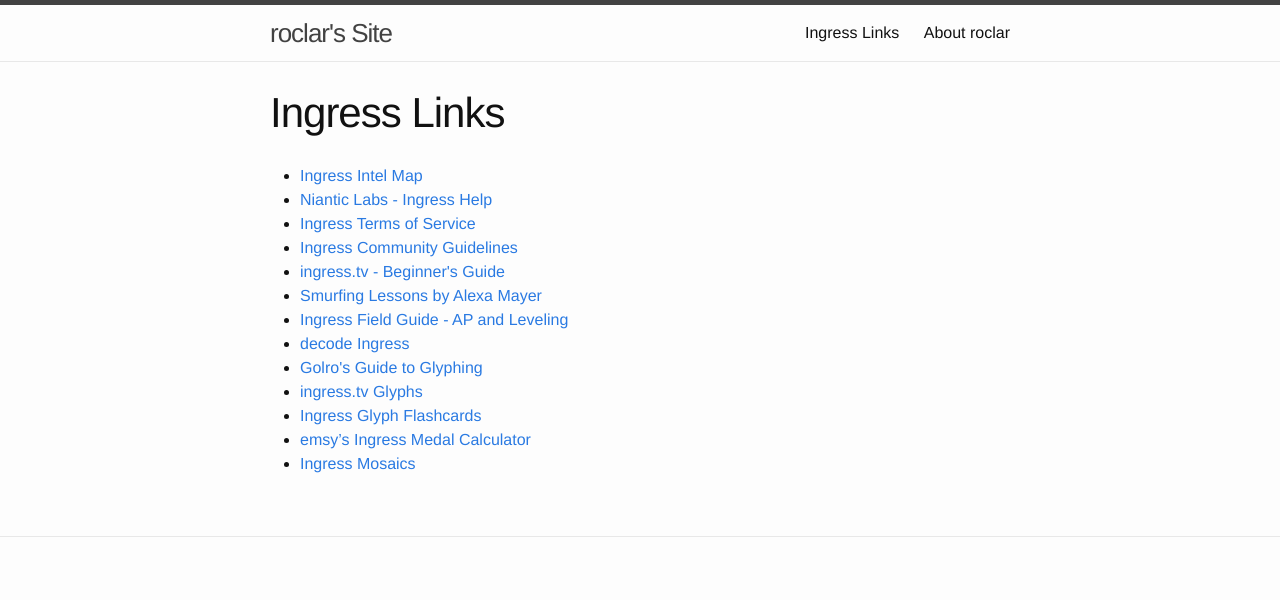
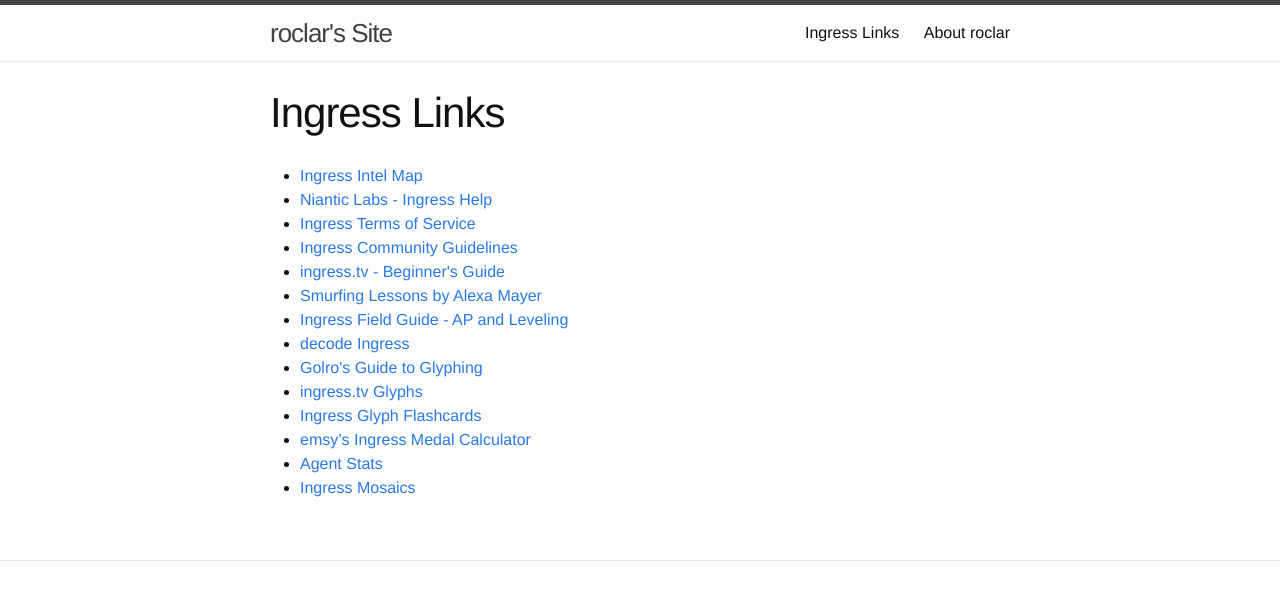
Before and after one commit to roclar/roclar.github.io, a Jekyll site: the page built from ingress.md, in a window 1280 px wide. Shown: the top 600 px of the page. Built offline with Jekyll 4.4.1, drawn with Linux system fonts in a browser that asks for light colours.

Commit message:
Added Agent Stats to the Ingress page

```diff
--- a/ingress.md
+++ b/ingress.md
@@ -16,4 +16,5 @@
 - [ingress.tv Glyphs](http://www.ingress.tv/glyphs.html)
 - [Ingress Glyph Flashcards](https://quizlet.com/67225986/flashcards)
 - [emsy's Ingress Medal Calculator](http://ingress.medals.emsy.name/)
+- [Agent Stats](https://www.agent-stats.com/)
 - [Ingress Mosaics](http://ingress-mosaics.com/)
```
